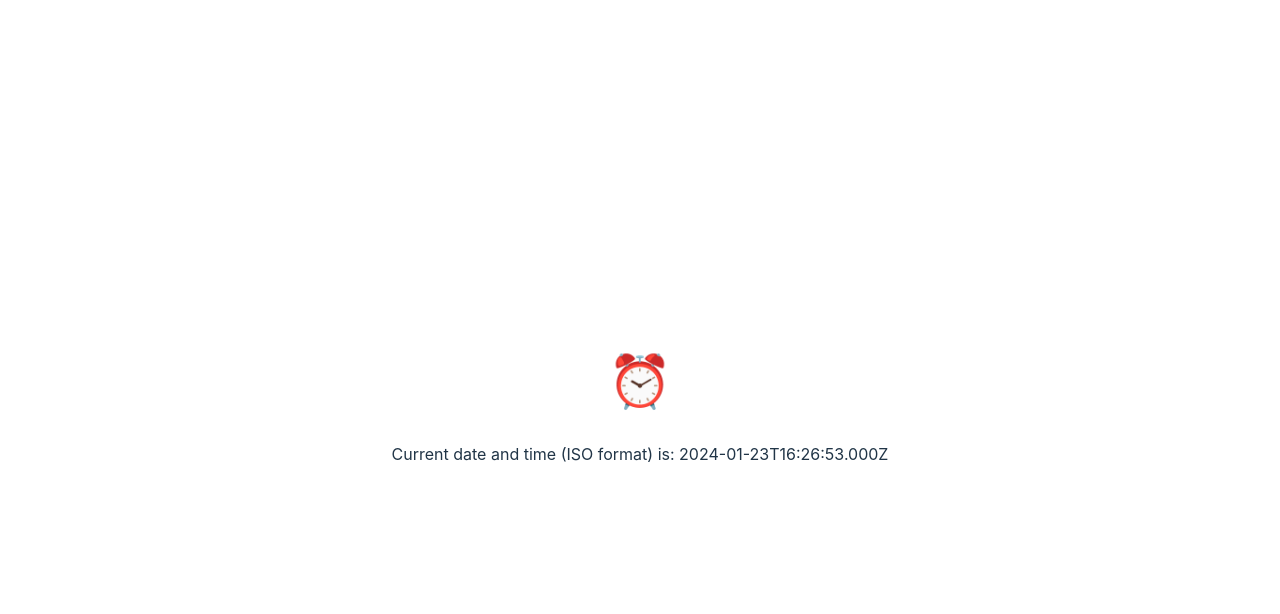
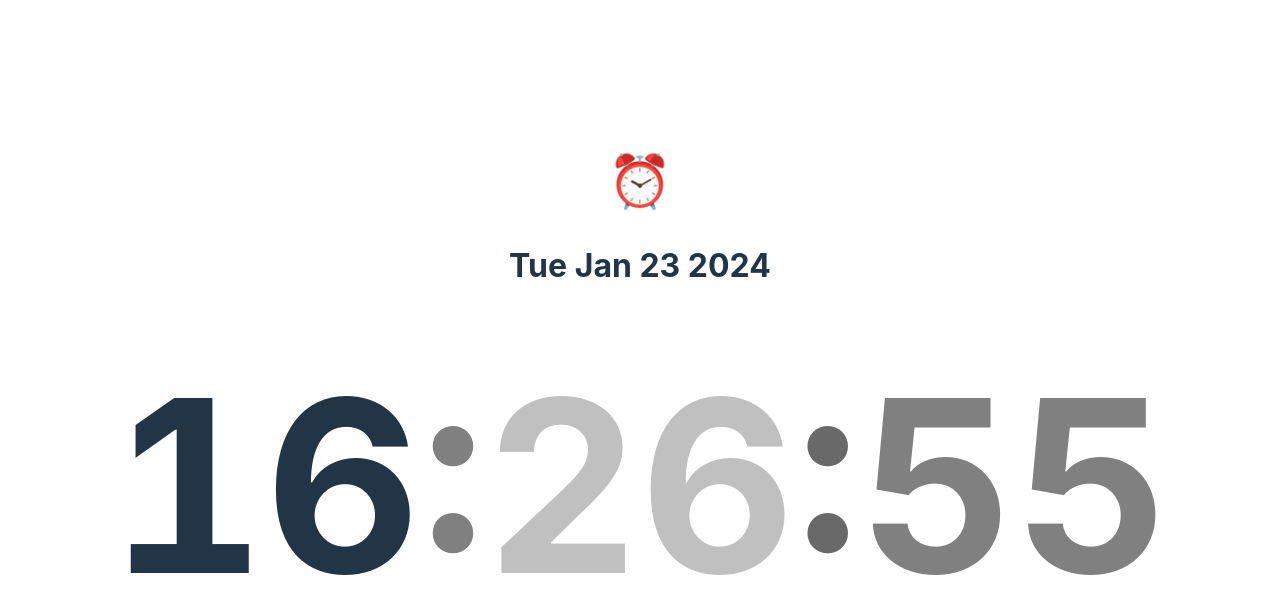
Before and after one commit to HubelbauerMartin/current-date, a React (Vite) app: page / in a window 1280 px wide. Shown: the top 614 px of the page. Built offline with nearby package versions, Linux system fonts and the light colour scheme.

Commit message:
Style date and time

```diff
--- a/src/App.css
+++ b/src/App.css
@@ -4,3 +4,41 @@
   padding: 2rem;
   text-align: center;
 }
+
+.date {
+  font-size: 2rem;
+  font-weight: bold;
+  margin-bottom: 1rem;
+}
+
+.time {
+  font-variant-numeric: tabular-nums;
+  font-weight: bold;
+  font-size: 15rem;
+  margin-bottom: 1rem;
+}
+
+.minute {
+  color: silver
+}
+
+.second {
+  color: gray
+}
+
+.colonhm {
+  color: gray;
+}
+
+.colonms {
+  color: dimgray
+}
+
+.colon {
+  animation: blink 2s infinite;
+}
+
+@keyframes blink {
+  0%, 100% { opacity: 1; }
+  50% { opacity: 0; }
+}
--- a/src/App.tsx
+++ b/src/App.tsx
@@ -2,11 +2,18 @@ import './App.css';
 import { useState, useEffect } from 'react';
 
 const App = () => {
-  const [currentDateTime, setCurrentDateTime] = useState(new Date().toISOString());
+  const [date, setDate] = useState<string>();
+  const [hour, setHour] = useState(0);
+  const [minute, setMinute] = useState(0);
+  const [second, setSecond] = useState(0);
 
   useEffect(() => {
     const timerID = setInterval(() => {
-      setCurrentDateTime(new Date().toISOString());
+      const now = new Date();
+      setDate(now.toDateString());
+      setHour(now.getHours());
+      setMinute(now.getMinutes());
+      setSecond(now.getSeconds());
     }, 1000);
 
     return () => clearInterval(timerID);
@@ -16,7 +23,14 @@ const App = () => {
     <div className="App">
       <header className="App-header">
         <h1>⏰</h1>
-        <p>Current date and time (ISO format) is: {currentDateTime}</p>
+        <p className="date">{date}</p>
+        <div className="time">
+          <span className="hour">{hour?.toString().padStart(2, '0')}</span>
+          <span className="colonhm colon">:</span>
+          <span className="minute">{minute?.toString().padStart(2, '0')}</span>
+          <span className="colonms colon">:</span>
+          <span className="second">{second?.toString().padStart(2, '0')}</span>
+        </div>
       </header>
     </div>
   );
```
